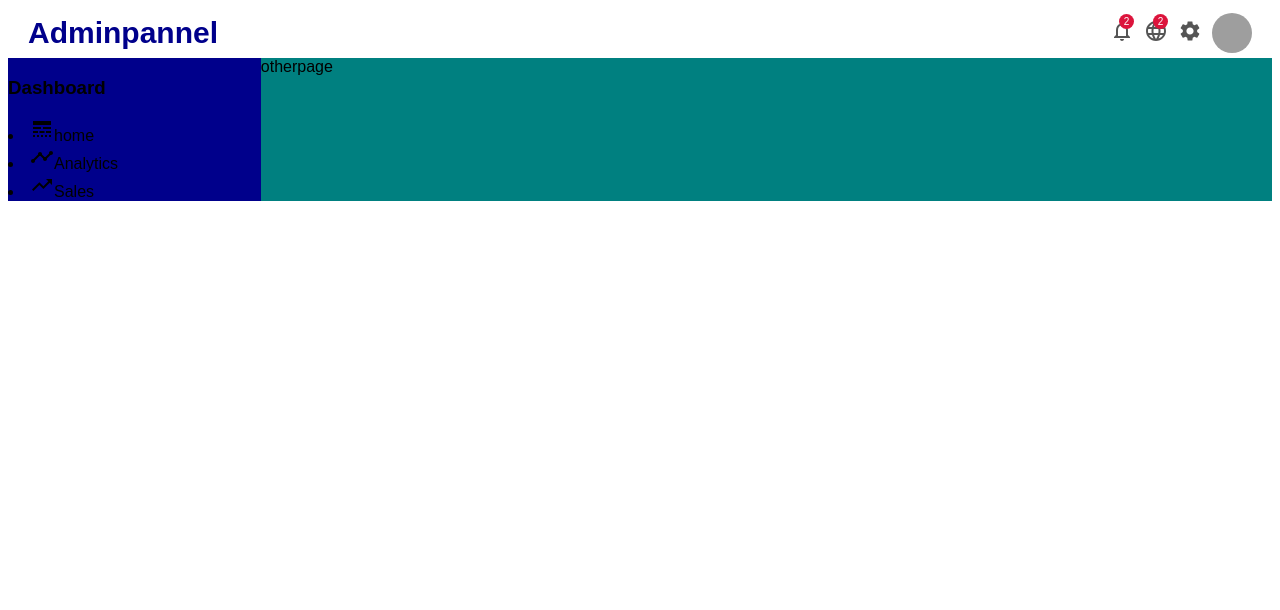
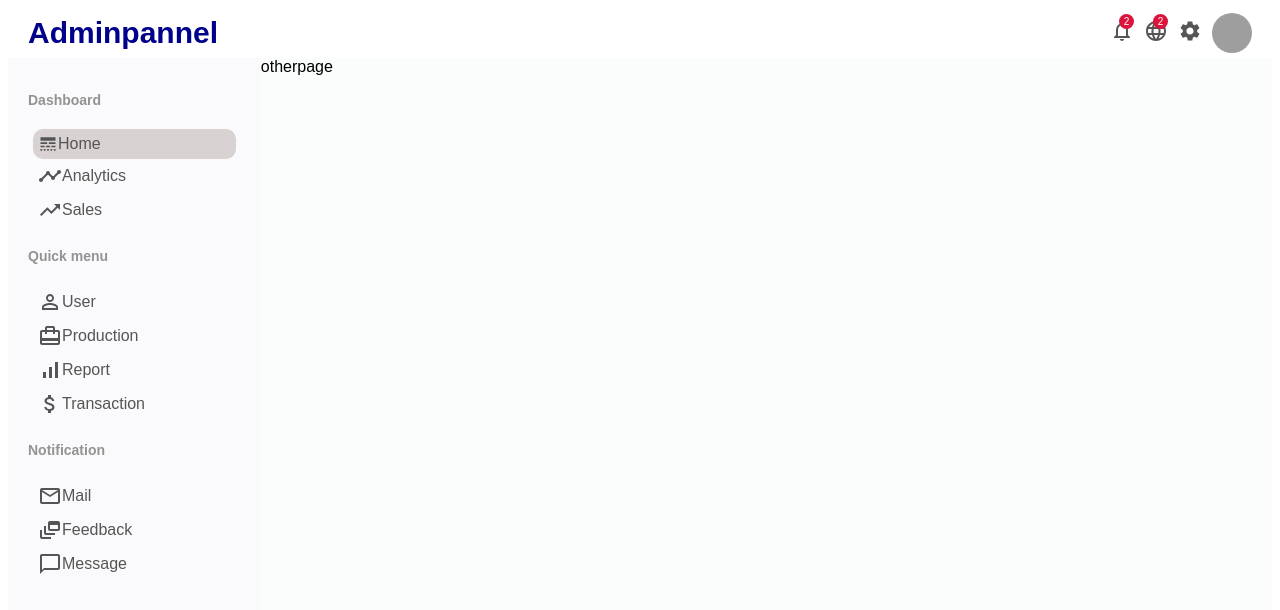
Before and after one commit to MagicianAD/adminpannel, a React (Create React App) app: page / in a window 1280 px wide. Shown: the top 610 px of the page. Built offline with nearby package versions, Linux system fonts and the light colour scheme; grey boxes are pictures that could not be loaded.

Commit message:
second commit

```diff
--- a/src/app.css
+++ b/src/app.css
@@ -3,5 +3,5 @@
 }
 .other {
   flex: 4;
-  background-color: teal;
+  background-color: rgb(251, 253, 253);
 }
--- a/src/components/sidebar/Sidebar.jsx
+++ b/src/components/sidebar/Sidebar.jsx
@@ -1,25 +1,76 @@
 import React from "react";
 import "./sidebar.css";
-import { LineStyle, Timeline, TrendingUp } from "@material-ui/icons";
+import {
+  LineStyle,
+  Timeline,
+  TrendingUp,
+  PersonOutline,
+  SignalCellularAlt,
+  CardTravel,
+  AttachMoney,
+  MailOutline,
+  DynamicFeed,
+  ChatBubbleOutline,
+} from "@material-ui/icons";
 
 function sidebar() {
   return (
     <div className="sidebar">
       <div className="sidebarWrapper">
         <div className="sidebarMenu">
-          <h3 className="sidebarlist">Dashboard</h3>
-          <li className="sideListItems">
-            <LineStyle />
-            home
+          <h3 className="sidebarTitle">Dashboard</h3>
+          <ul className="sidebarList">
+            <li className="sidebarListItem active">
+              <LineStyle className="sidebarIcon" />
+              Home
             </li>
-          <li className="sideListItems">
+            <li className="sidebarListItem ">
               <Timeline />
               Analytics
             </li>
-          <li className="sideListItems">
+            <li className="sidebarListItem ">
               <TrendingUp />
               Sales
             </li>
+          </ul>
+        </div>
+        <div className="sidebarMenu">
+          <h3 className="sidebarTitle">Quick menu</h3>
+          <ul className="sidebarList">
+            <li className="sidebarListItem ">
+              <PersonOutline />
+              User
+            </li>
+            <li className="sidebarListItem ">
+              <CardTravel />
+              Production
+            </li>
+            <li className="sidebarListItem ">
+              <SignalCellularAlt />
+              Report
+            </li>
+            <li className="sidebarListItem ">
+              <AttachMoney />
+              Transaction
+            </li>
+          </ul>
+        </div>
+        <div className="sidebarMenu">
+          <h3 className="sidebarTitle">Notification</h3>
+          <ul className="sidebarList">
+            <li className="sidebarListItem ">
+              <MailOutline />
+              Mail
+            </li>
+            <li className="sidebarListItem ">
+              <DynamicFeed />
+              Feedback
+            </li>
+            <li className="sidebarListItem ">
+              <ChatBubbleOutline />
+              Message
+            </li>
+          </ul>
         </div>
       </div>
     </div>
--- a/src/components/sidebar/sidebar.css
+++ b/src/components/sidebar/sidebar.css
@@ -1,5 +1,39 @@
 .sidebar {
   flex: 1;
   height: calc(100vh-50px);
-  background-color: darkblue;
+  background-color: rgb(250, 250, 252);
+  position: sticky;
+  top: 50px;
 }
+.sidebarWrapper {
+  padding: 20px;
+  color: #555;
+}
+.sidebarMenu {
+  margin-bottom: 5px;
+}
+
+.sidebarTitle {
+  font-size: 14px;
+  color: rgb(148, 147, 147);
+}
+.sidebarList {
+  list-style: none;
+  padding: 5px;
+}
+.sidebarListItem {
+  padding: 5px;
+  display: flex;
+  align-items: center;
+  cursor: pointer;
+  border-radius: 10px;
+}
+
+.sidebarListItem.active,
+.sidebarListItem:hover {
+  background-color: rgb(216, 210, 210);
+}
+.sidebarIcon {
+  margin-right: 10pxpx;
+  font-size: 20px !important;
+}
```
Lines whose indentation alone changed are shown as unchanged.
